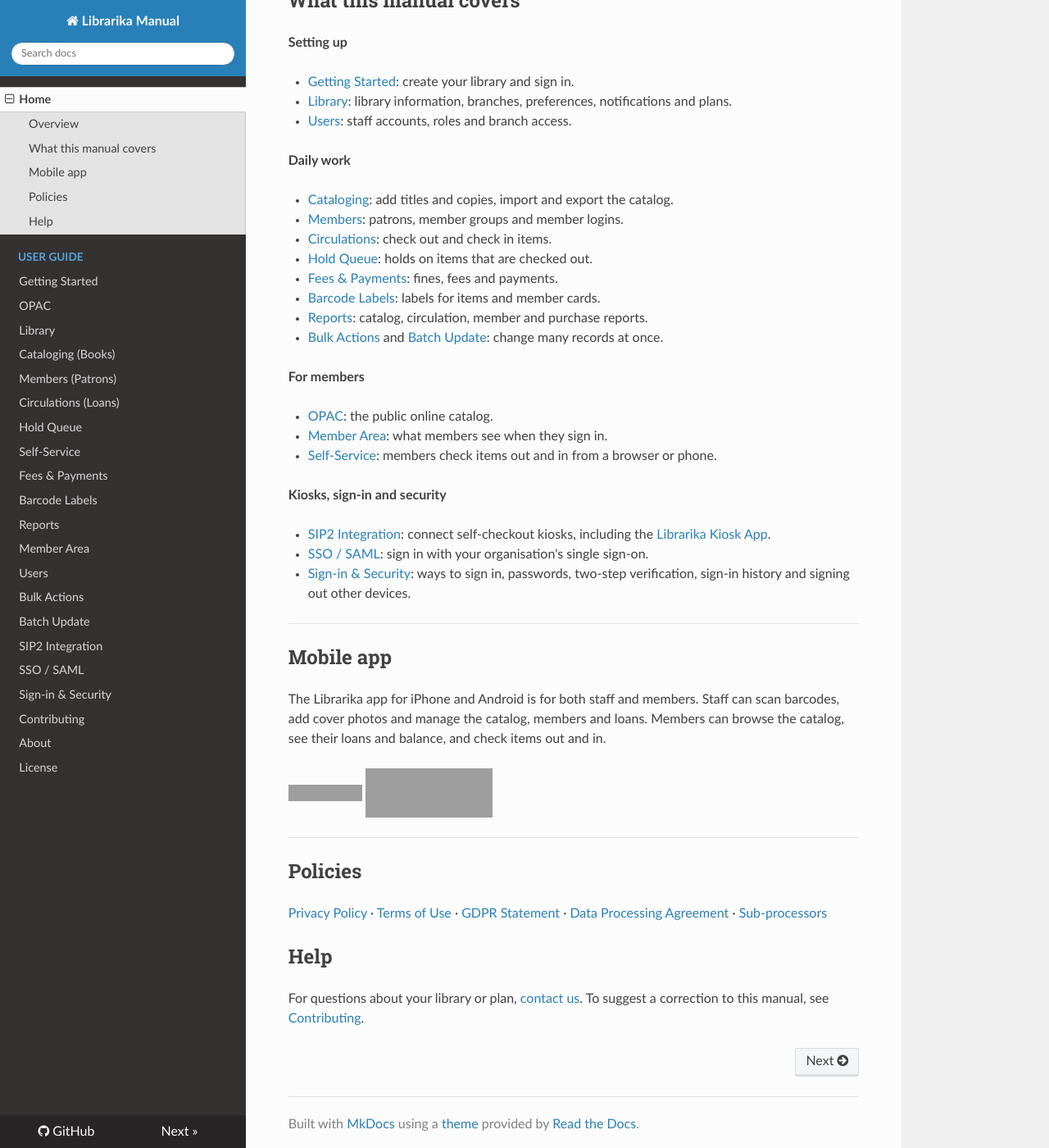
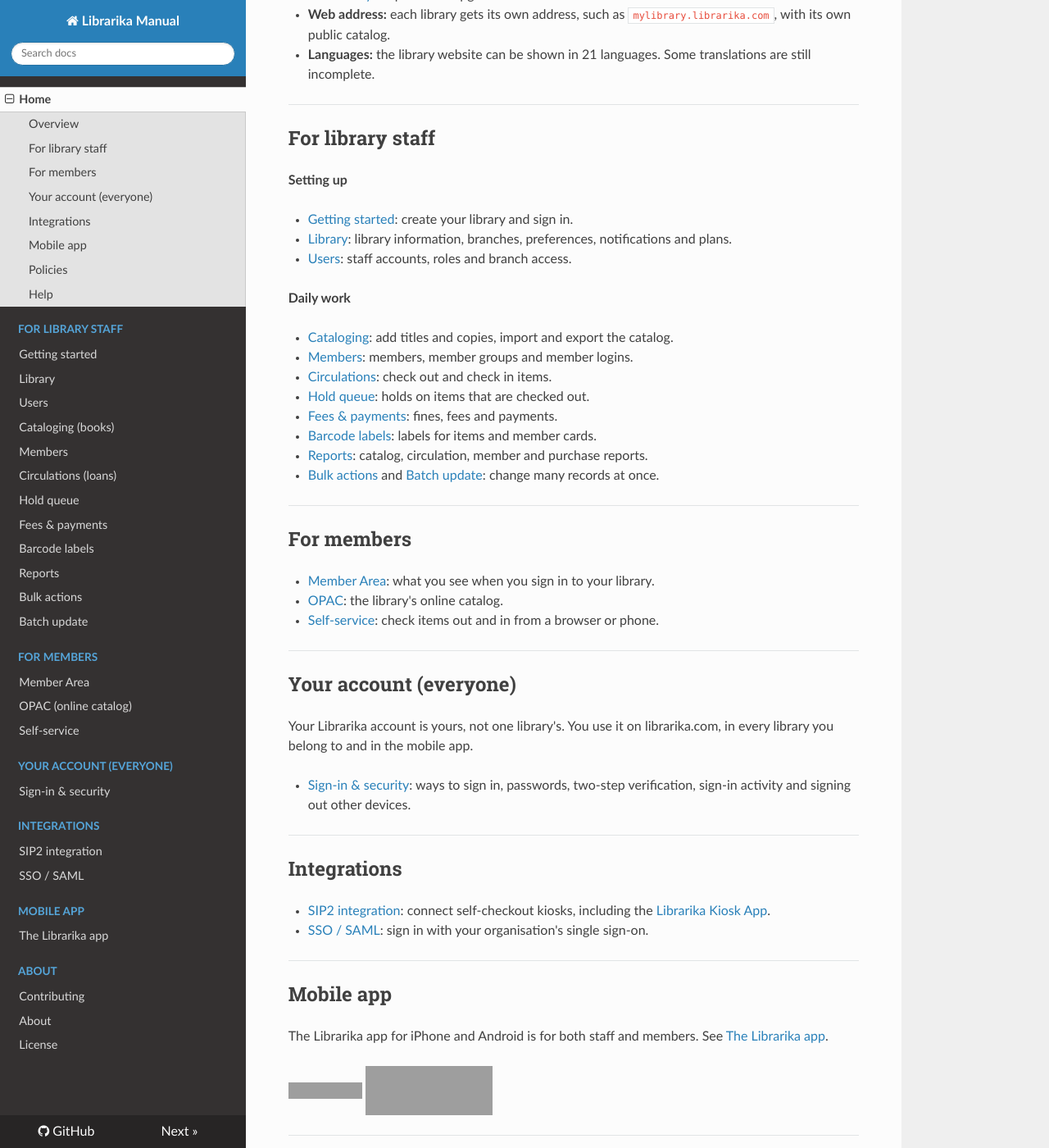
Before and after one commit to Librarika/manual, an MkDocs documentation site: the page built from docs/index.md, in a window 1280 px wide and 1400 px high, scrolled down 643 px. Shown: the whole window at 82% size. Built offline with MkDocs 1.6.1, drawn with Linux system fonts in a browser that asks for light colours; nearby versions of some CDN libraries; some of the changed text lies outside the part shown; grey boxes are pictures that could not be loaded.

Commit message:
Organise the manual by audience: staff, members, account, integrations, app

```diff
--- a/docs/index.md
+++ b/docs/index.md
@@ -2,7 +2,11 @@
 
 [Librarika](https://librarika.com) is a cloud-based Integrated Library System (ILS) made by Raynux. Libraries use it in a web browser to manage their catalog, members, loans, holds, fines and reports, and to publish an online public catalog (OPAC). Librarika is hosted at [librarika.com](https://librarika.com), so there is nothing to install.
 
-This manual explains how to use each part of Librarika. If you are new, start with [Getting Started](getting-started.md).
+This manual explains how to use each part of Librarika. Pick the door that fits you:
+
+* **I run a library.** You set up and manage a library: catalog, members, loans and settings. Start with [Getting started](getting-started.md), then see [For library staff](#for-library-staff).
+* **I'm a library member.** A library invited you, or you borrow from a library that uses Librarika. See [For members](#for-members).
+* **Mobile app.** You use the Librarika app on an iPhone or Android phone, as a member or as staff. See [The Librarika app](mobile-app.md).
 
 ---
 
@@ -15,42 +19,53 @@
 
 ---
 
-## What this manual covers
+## For library staff
 
 **Setting up**
 
-* [Getting Started](getting-started.md): create your library and sign in.
+* [Getting started](getting-started.md): create your library and sign in.
 * [Library](libraries.md): library information, branches, preferences, notifications and plans.
 * [Users](users.md): staff accounts, roles and branch access.
 
 **Daily work**
 
 * [Cataloging](cataloging.md): add titles and copies, import and export the catalog.
-* [Members](members.md): patrons, member groups and member logins.
+* [Members](members.md): members, member groups and member logins.
 * [Circulations](circulations.md): check out and check in items.
-* [Hold Queue](hold-queue.md): holds on items that are checked out.
-* [Fees & Payments](fees-payments.md): fines, fees and payments.
-* [Barcode Labels](barcode-labels.md): labels for items and member cards.
+* [Hold queue](hold-queue.md): holds on items that are checked out.
+* [Fees & payments](fees-payments.md): fines, fees and payments.
+* [Barcode labels](barcode-labels.md): labels for items and member cards.
 * [Reports](reports.md): catalog, circulation, member and purchase reports.
-* [Bulk Actions](bulk-actions.md) and [Batch Update](batch-update.md): change many records at once.
+* [Bulk actions](bulk-actions.md) and [Batch update](batch-update.md): change many records at once.
 
-**For members**
+---
 
-* [OPAC](opacs.md): the public online catalog.
-* [Member Area](member-area.md): what members see when they sign in.
-* [Self-Service](self-service.md): members check items out and in from a browser or phone.
+## For members
 
-**Kiosks, sign-in and security**
+* [Member Area](member-area.md): what you see when you sign in to your library.
+* [OPAC](opacs.md): the library's online catalog.
+* [Self-service](self-service.md): check items out and in from a browser or phone.
 
-* [SIP2 Integration](sip2.md): connect self-checkout kiosks, including the [Librarika Kiosk App](https://librarika.com/spages/librarika-kiosk-app).
+---
+
+## Your account (everyone)
+
+Your Librarika account is yours, not one library's. You use it on librarika.com, in every library you belong to and in the mobile app.
+
+* [Sign-in & security](sign-in-and-security.md): ways to sign in, passwords, two-step verification, sign-in activity and signing out other devices.
+
+---
+
+## Integrations
+
+* [SIP2 integration](sip2.md): connect self-checkout kiosks, including the [Librarika Kiosk App](https://librarika.com/spages/librarika-kiosk-app).
 * [SSO / SAML](sso-saml.md): sign in with your organisation's single sign-on.
-* [Sign-in & Security](sign-in-and-security.md): ways to sign in, passwords, two-step verification, sign-in history and signing out other devices.
 
 ---
 
 ## Mobile app
 
-The Librarika app for iPhone and Android is for both staff and members. Staff can scan barcodes, add cover photos and manage the catalog, members and loans. Members can browse the catalog, see their loans and balance, and check items out and in.
+The Librarika app for iPhone and Android is for both staff and members. See [The Librarika app](mobile-app.md).
 
 [<img class="app-icons ios" src="https://ae85df921b92073b52e8-a126a45a4c59e90797d94cd877fbe744.ssl.cf3.rackcdn.com/static-pages/Download_on_the_App_Store_Badge_US-UK_135x40.svg" alt="Download on the App Store" />](https://itunes.apple.com/us/app/librarika/id1102502605) [<img class="app-icons android" src="https://ae85df921b92073b52e8-a126a45a4c59e90797d94cd877fbe744.ssl.cf3.rackcdn.com/static-pages/google-play-badge.png" alt="Get it on Google Play" />](https://play.google.com/store/apps/details?id=com.librarika.android.dev&hl=en)
 
--- a/mkdocs.yml
+++ b/mkdocs.yml
@@ -8,25 +8,31 @@
   - 'css/extra.css'
 nav:
     - 'Home': 'index.md'
-    - 'User Guide':
-      - 'Getting Started': 'getting-started.md'
-      - 'OPAC': 'opacs.md'
+    - 'For library staff':
+      - 'Getting started': 'getting-started.md'
       - 'Library': 'libraries.md'
-      - 'Cataloging (Books)': 'cataloging.md'
-      - 'Members (Patrons)': 'members.md'
-      - 'Circulations (Loans)': 'circulations.md'
-      - 'Hold Queue': 'hold-queue.md'
-      - 'Self-Service': 'self-service.md'
-      - 'Fees & Payments': 'fees-payments.md'
-      - 'Barcode Labels': 'barcode-labels.md'
+      - 'Users': 'users.md'
+      - 'Cataloging (books)': 'cataloging.md'
+      - 'Members': 'members.md'
+      - 'Circulations (loans)': 'circulations.md'
+      - 'Hold queue': 'hold-queue.md'
+      - 'Fees & payments': 'fees-payments.md'
+      - 'Barcode labels': 'barcode-labels.md'
       - 'Reports': 'reports.md'
+      - 'Bulk actions': 'bulk-actions.md'
+      - 'Batch update': 'batch-update.md'
+    - 'For members':
       - 'Member Area': 'member-area.md'
-      - 'Users': 'users.md'
-      - 'Bulk Actions': 'bulk-actions.md'
-      - 'Batch Update': 'batch-update.md'
-      - 'SIP2 Integration': 'sip2.md'
+      - 'OPAC (online catalog)': 'opacs.md'
+      - 'Self-service': 'self-service.md'
+    - 'Your account (everyone)':
+      - 'Sign-in & security': 'sign-in-and-security.md'
+    - 'Integrations':
+      - 'SIP2 integration': 'sip2.md'
       - 'SSO / SAML': 'sso-saml.md'
-      - 'Sign-in & Security': 'sign-in-and-security.md'
-    - 'Contributing': 'contribute.md'
-    - 'About': 'about.md'
-    - 'License': 'license.md'
+    - 'Mobile app':
+      - 'The Librarika app': 'mobile-app.md'
+    - 'About':
+      - 'Contributing': 'contribute.md'
+      - 'About': 'about.md'
+      - 'License': 'license.md'
```
Also changed, not shown: docs/mobile-app.md (added, +7 -0 lines).
